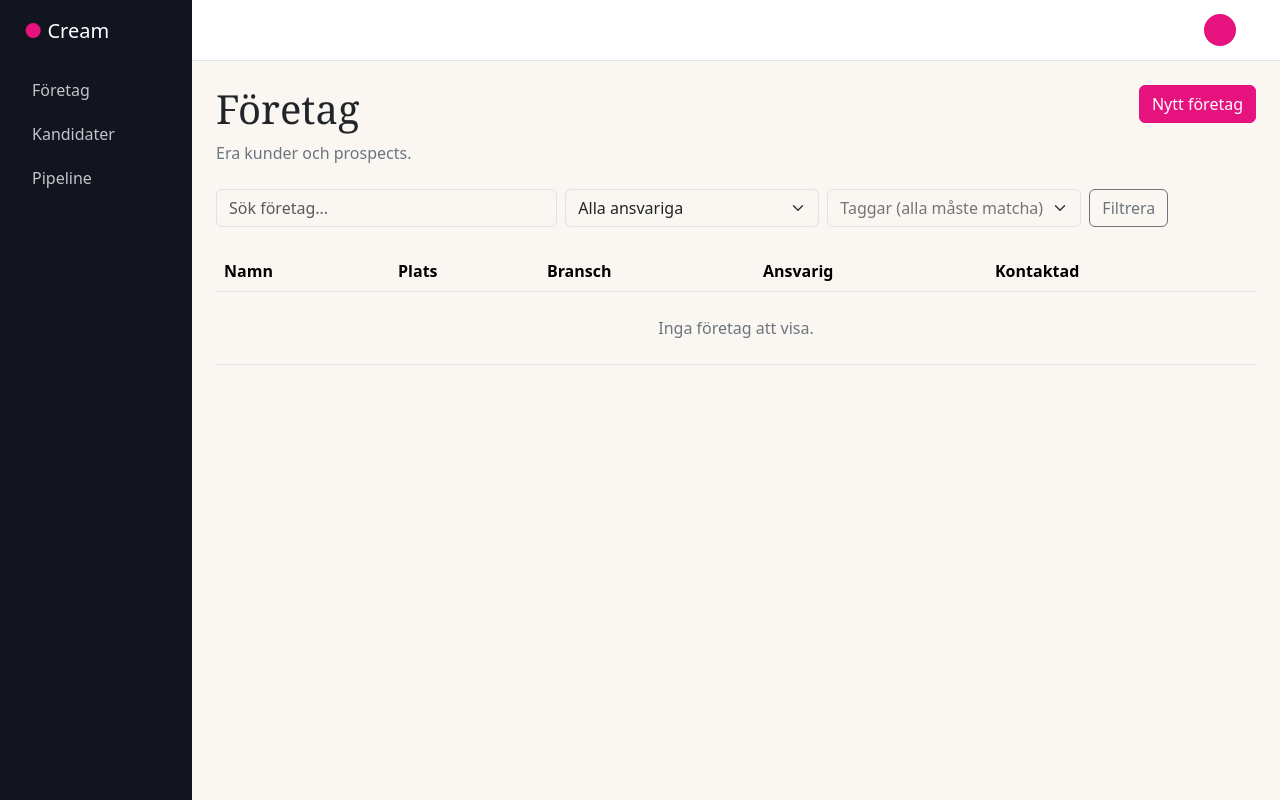
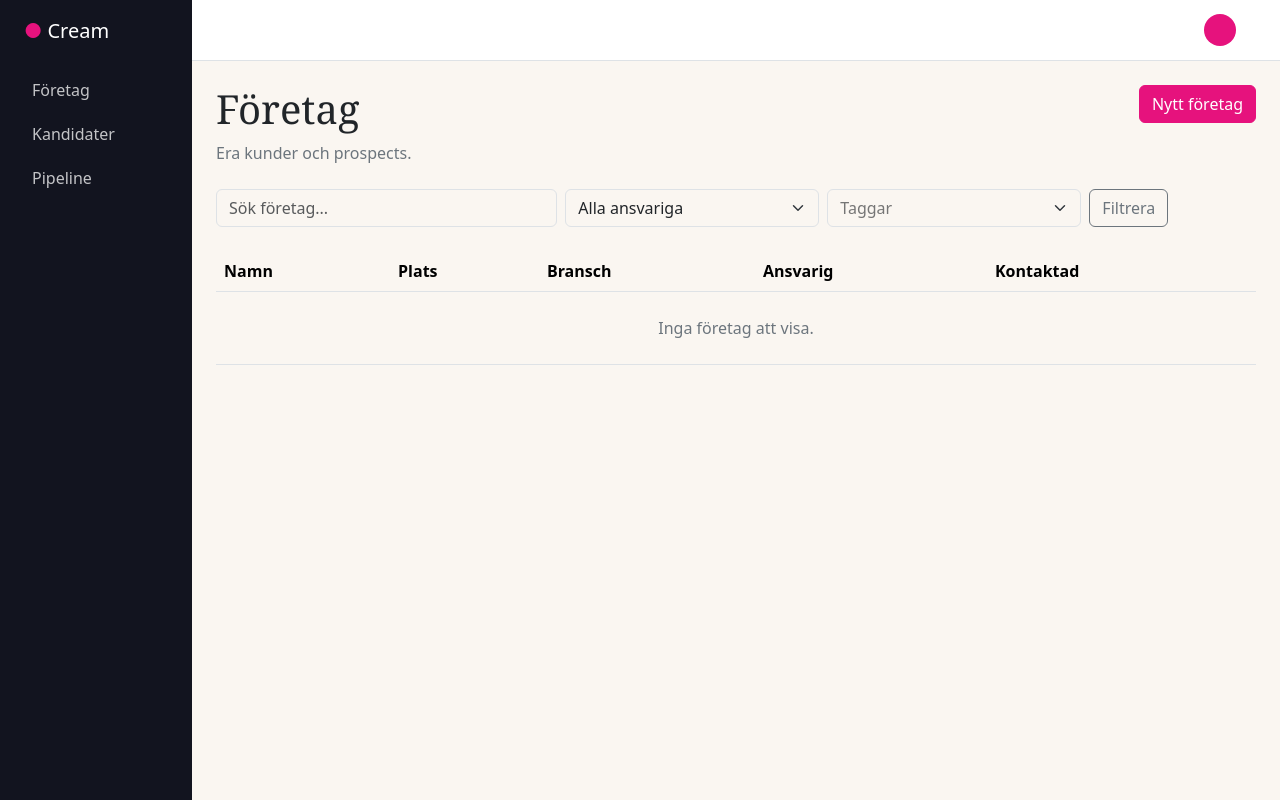
Before and after one commit to chreke/cream, a Django app: template crm/templates/crm/company_list.html in a window 1280 px wide. Run offline with Django 5.2, Linux system fonts and the light colour scheme; the template is opened without the code that fills it, so the values that code supplies are empty; some libraries are stand-ins or nearby versions.

Commit message:
Simplify tag filter copy

```diff
--- a/crm/templates/crm/company_list.html
+++ b/crm/templates/crm/company_list.html
@@ -33,8 +33,7 @@
     </div>
     <div class="col-md-3">
       <select name="tags" class="form-select" multiple data-tag-filter
-              data-placeholder="Taggar (alla måste matcha)"
-              aria-label="Taggar (alla måste matcha)">
+              data-placeholder="Taggar" aria-label="Taggar">
         {% for tag in tags %}
           <option value="{{ tag.pk }}"
                   {% if tag.pk|stringformat:"s" in current_tags %}selected{% endif %}>{{ tag.name }}</option>
```
Also changed, not shown: crm/tests/test_company_views.py (+1 -1 lines).
